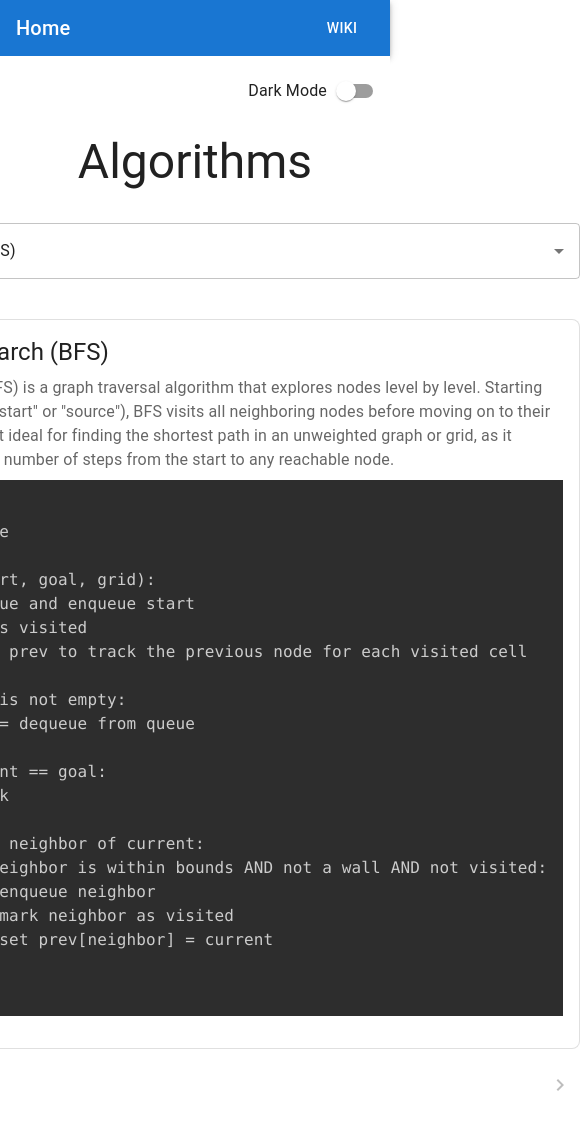
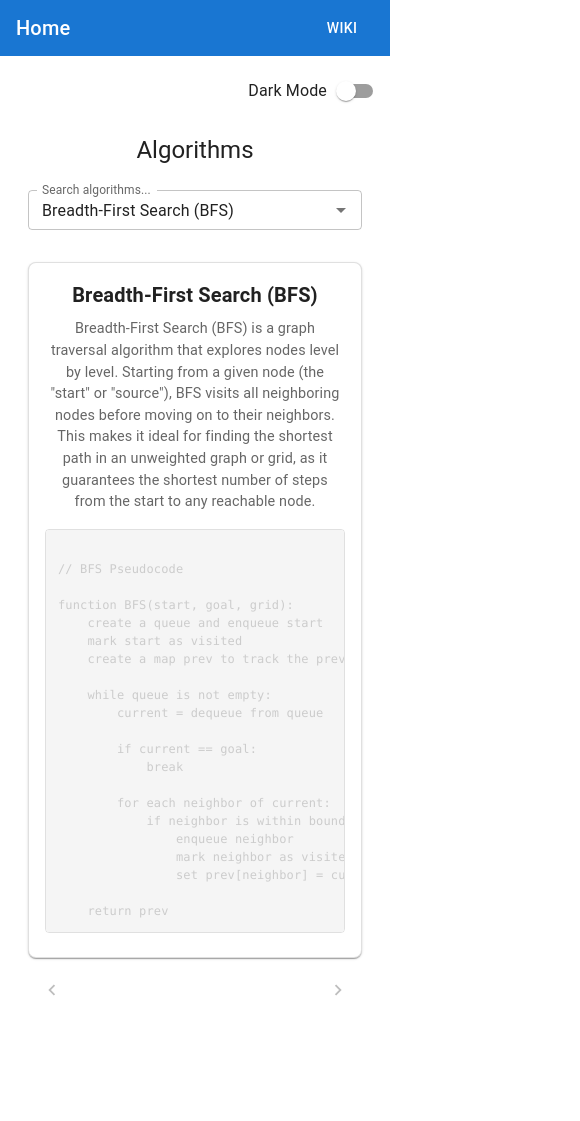
Before and after one commit to kwanlokto/graphing_library, a Next.js app: page /wiki in a window 390 px wide. Shown: the whole page, 580 px wide, since content can reach past the window. After the commit the page ends 1054 px from the top, so only its background shows below. Built offline with nearby package versions, Linux system fonts and the light colour scheme.

Commit message:
mobile friendly wiki card

```diff
--- a/src/app/wiki/page.tsx
+++ b/src/app/wiki/page.tsx
@@ -4,8 +4,11 @@ import {
   Autocomplete,
   Box,
   IconButton,
+  Stack,
   TextField,
   Typography,
+  useMediaQuery,
+  useTheme,
 } from "@mui/material";
 import {
   MdOutlineKeyboardArrowLeft,
@@ -19,7 +22,7 @@ import React from "react";
 import { pseudocode as aStarPseudocode } from "@/algorithms/a_star";
 import { pseudocode as dijkstraPseudocode } from "@/algorithms/dijkstra";
 
-const AlgorithmWikiCard = lazy(() => import("@/ui/algorithm_wiki_card")); // lazy-loaded component
+const AlgorithmWikiCard = lazy(() => import("@/ui/algorithm_wiki_card"));
 
 const searchAlgorithms = [
   {
@@ -80,6 +83,9 @@ export default function SearchAlgorithmsPage() {
   const [index, setIndex] = useState(0);
   const [query, setQuery] = useState("");
 
+  const theme = useTheme();
+  const isMobile = useMediaQuery(theme.breakpoints.down("sm"));
+
   const filteredAlgorithms = searchAlgorithms.filter((algo) =>
     algo.name.toLowerCase().includes(query.toLowerCase())
   );
@@ -95,16 +101,31 @@ export default function SearchAlgorithmsPage() {
   };
 
   return (
-    <Box>
-      <Typography variant="h3" component="h1" align="center" gutterBottom>
+    <Box
+      sx={{
+        px: { xs: 1.5, sm: 3 },
+        pb: 4,
+        maxWidth: "100%",
+        mx: "auto",
+      }}
+    >
+      {/* Title */}
+      <Typography
+        variant={isMobile ? "h5" : "h3"}
+        component="h1"
+        align="center"
+        gutterBottom
+      >
         Algorithms
       </Typography>
 
+      {/* Search Bar */}
       <Autocomplete
         fullWidth
         options={searchAlgorithms}
         getOptionLabel={(option) => option.name}
         value={currentAlgo || null}
+        isOptionEqualToValue={(a, b) => a.key === b?.key}
         onChange={(event, newValue) => {
           const newIndex = filteredAlgorithms.findIndex(
             (algo) => algo.key === newValue?.key
@@ -120,13 +141,15 @@ export default function SearchAlgorithmsPage() {
         renderInput={(params) => (
           <TextField
             {...params}
-            label="Search..."
+            label="Search algorithms..."
             variant="outlined"
             margin="normal"
+            size={isMobile ? "small" : "medium"}
           />
         )}
       />
 
+      {/* Card */}
       <Suspense fallback={<Typography>Loading...</Typography>}>
         {currentAlgo ? (
           <AlgorithmWikiCard
@@ -139,17 +162,31 @@ export default function SearchAlgorithmsPage() {
         )}
       </Suspense>
 
-      <Box mt={2} display="flex" justifyContent="space-between">
-        <IconButton onClick={handlePrev} disabled={index === 0}>
-          <MdOutlineKeyboardArrowLeft />
+      {/* Navigation Buttons */}
+      <Stack
+        direction="row"
+        justifyContent="space-between"
+        sx={{
+          mt: 2,
+          px: 1,
+        }}
+      >
+        <IconButton
+          onClick={handlePrev}
+          disabled={index === 0}
+          size={isMobile ? "small" : "medium"}
+        >
+          <MdOutlineKeyboardArrowLeft size={isMobile ? 22 : 28} />
         </IconButton>
+
         <IconButton
           onClick={handleNext}
           disabled={index >= filteredAlgorithms.length - 1}
+          size={isMobile ? "small" : "medium"}
         >
-          <MdOutlineKeyboardArrowRight />
+          <MdOutlineKeyboardArrowRight size={isMobile ? 22 : 28} />
         </IconButton>
-      </Box>
+      </Stack>
     </Box>
   );
 }
--- a/src/ui/algorithm_wiki_card.tsx
+++ b/src/ui/algorithm_wiki_card.tsx
@@ -1,6 +1,6 @@
 "use client";
 
-import { Card, CardContent, Typography } from "@mui/material";
+import { Box, Card, CardContent, Typography, useMediaQuery, useTheme } from "@mui/material";
 
 import { ReactElement } from "react";
 import { Prism as SyntaxHighlighter } from "react-syntax-highlighter";
@@ -17,25 +17,78 @@ export default function AlgorithmWikiCard({
   description,
   psuedocode,
 }: AlgorithmCardProps) {
+  const theme = useTheme();
+  const isMobile = useMediaQuery(theme.breakpoints.down("sm"));
+
   return (
     <Card
       variant="outlined"
       sx={{
-        mt: 4,
-        transition: "0.3s",
-        "&:hover": { boxShadow: 3 },
+        mt: 3,
         borderRadius: 2,
+        overflow: "hidden",
+        mx: "auto",
+        width: "100%",
+        maxWidth: 800,
+        boxShadow: 1,
       }}
     >
-      <CardContent>
-        <Typography variant="h5" component="div" gutterBottom>
+      <CardContent
+        sx={{
+          p: { xs: 2, sm: 3 },
+        }}
+      >
+        {/* Title */}
+        <Typography
+          variant={isMobile ? "h6" : "h5"}
+          component="div"
+          gutterBottom
+          sx={{
+            fontWeight: 600,
+            textAlign: { xs: "center", sm: "left" },
+          }}
+        >
           {name}
         </Typography>
-        <Typography color="text.secondary">{description}</Typography>
+
+        {/* Description */}
+        <Typography
+          color="text.secondary"
+          sx={{
+            fontSize: isMobile ? "0.9rem" : "1rem",
+            lineHeight: 1.5,
+            mb: 2,
+            textAlign: { xs: "center", sm: "left" },
+          }}
+        >
+          {description}
+        </Typography>
+
+        {/* Pseudocode */}
         {psuedocode && (
-          <SyntaxHighlighter language="text" style={tomorrow}>
-            {psuedocode}
-          </SyntaxHighlighter>
+          <Box
+            sx={{
+              mt: 2,
+              overflowX: "auto",
+              borderRadius: 1,
+              border: "1px solid",
+              borderColor: "divider",
+            }}
+          >
+            <SyntaxHighlighter
+              language="text"
+              style={tomorrow}
+              customStyle={{
+                margin: 0,
+                padding: isMobile ? "12px" : "16px",
+                fontSize: isMobile ? "0.75rem" : "0.85rem",
+                background: theme.palette.mode === "dark" ? "#1e1e1e" : "#f5f5f5",
+              }}
+              wrapLongLines={false}
+            >
+              {psuedocode}
+            </SyntaxHighlighter>
+          </Box>
         )}
       </CardContent>
     </Card>
```
